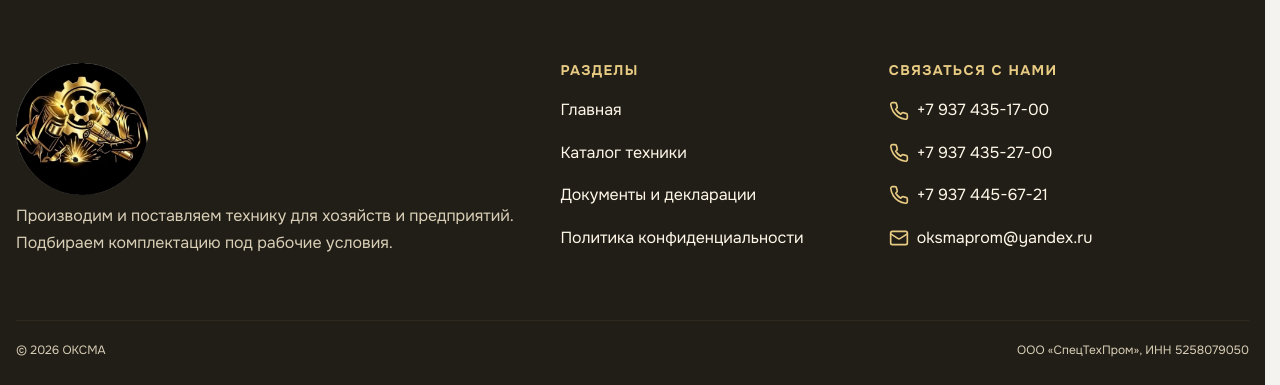
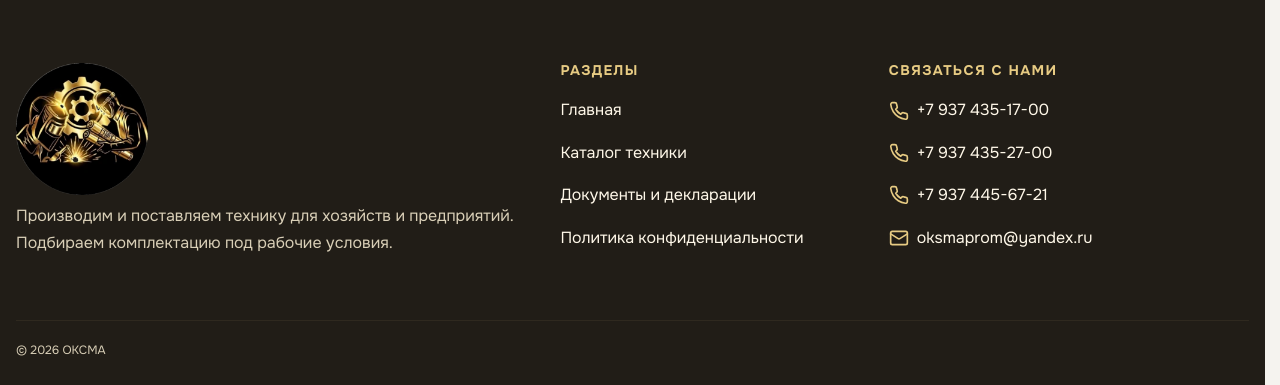
Before and after one commit to rez1dennt/oksma, a PHP site: page / in a window 1280 px wide. Shown: the part 3582-3967 px from the top of the page. Run offline with PHP 8.4, Linux system fonts and the light colour scheme; some libraries are stand-ins or nearby versions.

Commit message:
fix: hide company requisites from footer

```diff
--- a/templates/partials/footer.php
+++ b/templates/partials/footer.php
@@ -25,6 +25,5 @@
   </div>
   <div class="container site-footer__legal">
     <span>© <?= date('Y') ?> <?= e($config['name']) ?></span>
-    <span><?= e($config['legal_name']) ?>, ИНН <?= e($config['requisites']['inn']) ?></span>
   </div>
 </footer>
```
